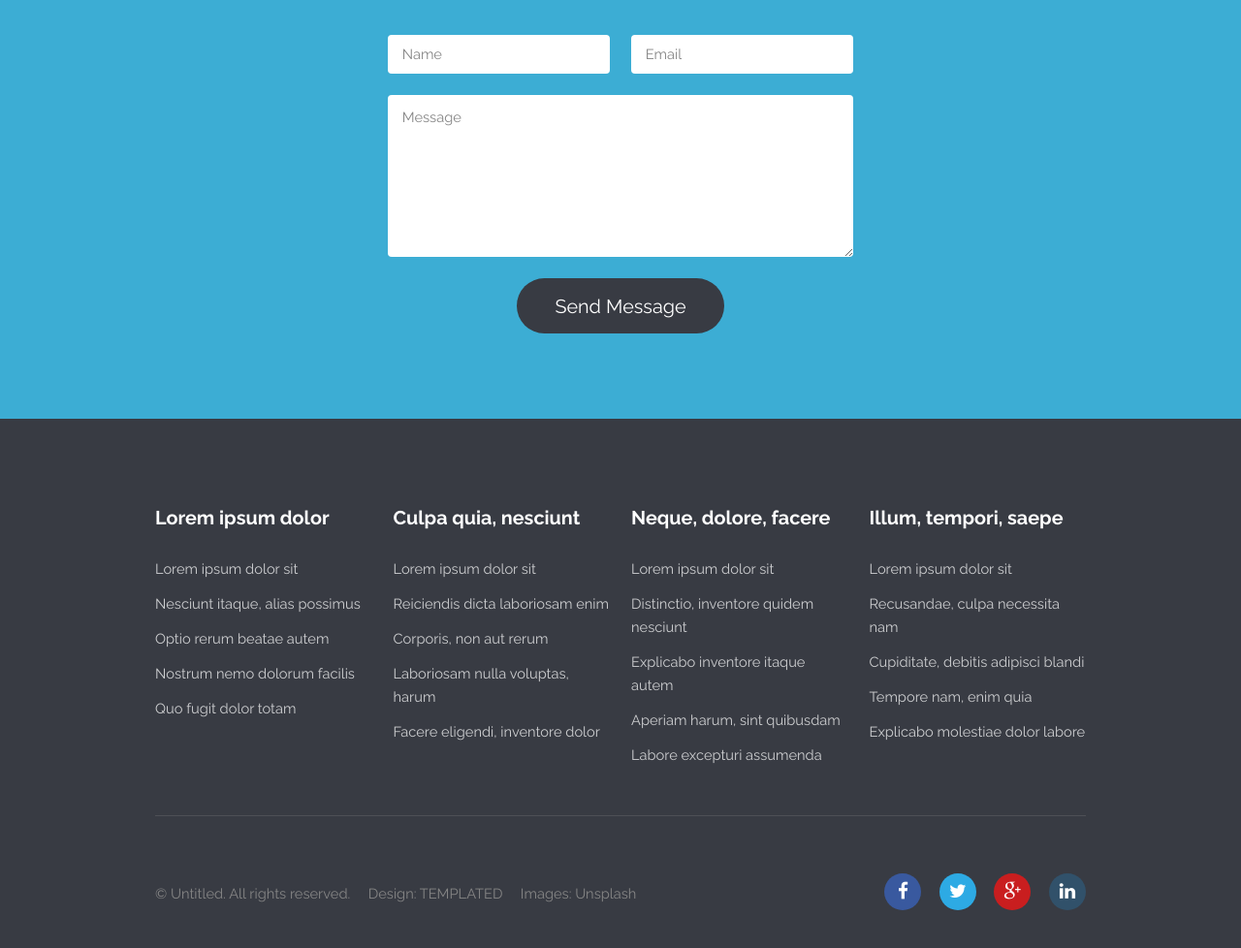
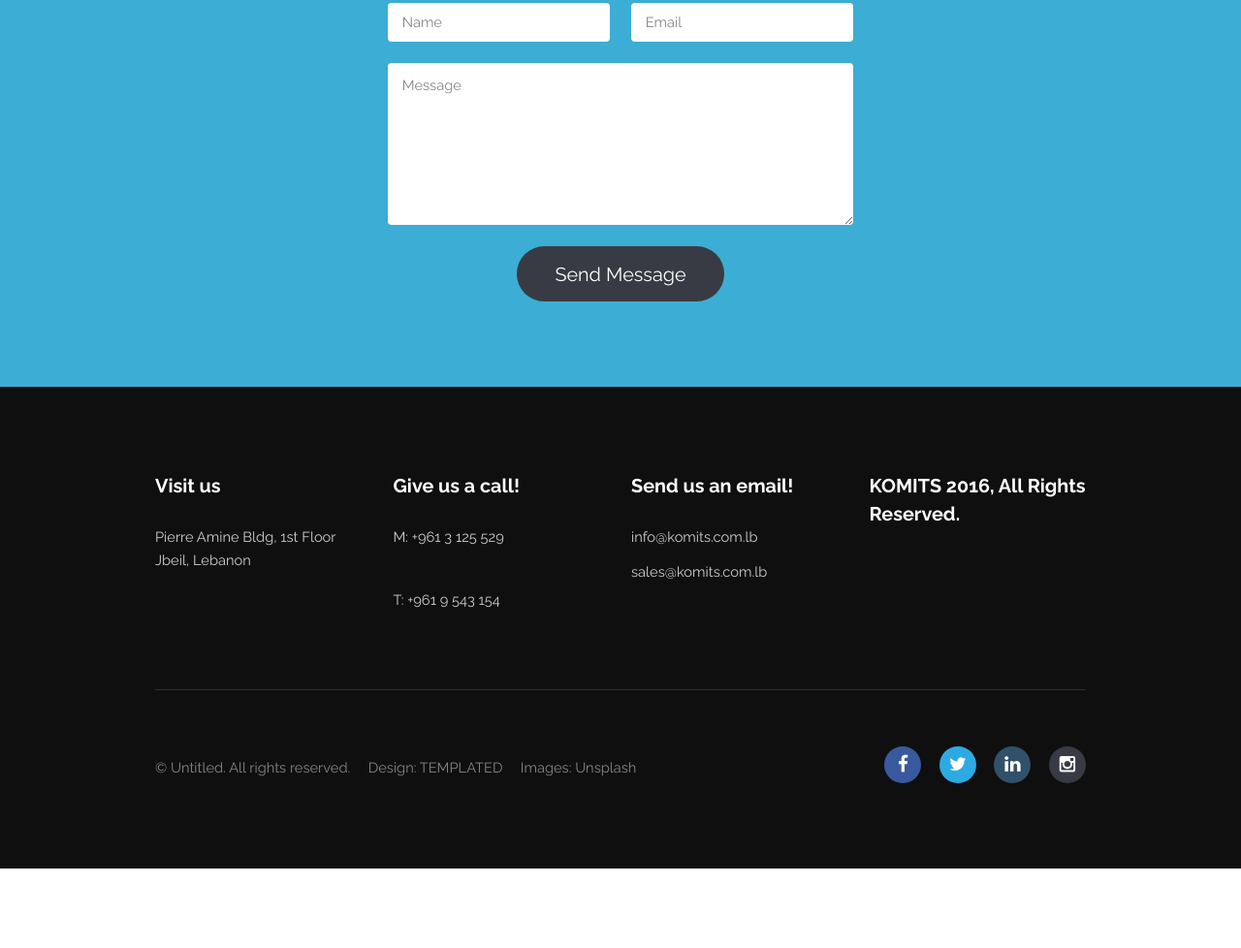
Before and after one commit to connormakh/Komits-dev, a plain HTML site: page index.html in a window 1280 px wide. Shown: the part 2306-3284 px from the top of the page at 97% size. After the commit the page ends 3202 px from the top, so only its background shows below. Drawn offline with Linux system fonts and the light colour scheme.

Commit message:
chore(*): add details

```diff
--- a/css/style.css
+++ b/css/style.css
@@ -1135,7 +1135,7 @@
 /* Footer */
 
 	#footer {
-		background: #383b43;
+		background: #0f0f0f;
 		padding: 6em 0em 4em;
 	}
 
--- a/index.html
+++ b/index.html
@@ -41,7 +41,7 @@
 				<p>We strive to provide customers with personalized products and tailored solutions.</p>
 				<ul class="actions">
 					<li>
-						<a href="#" class="button big">Learn more about us</a>
+						<a href="#two" class="button big">Learn more about us</a>
 					</li>
 				</ul>
 			</section>
@@ -84,7 +84,6 @@
 				<div class="container">
 					<header class="major">
 						<h2>Our Mission</h2>
-						<p>Lorem ipsum dolor sit amet, consectetur adipisicing elit. Distinctio, autem.</p>
 					</header>
 					<footer>
 						<p>KOMITS is a dynamic and innovative organization that has the customer as its primary focus. We specialize in design, import and distribution of quality business incentives, promotional products, and solutions. We work with our customers to better understand their desired outcome. We collaborate closely with manufacturers to resolve design and production issues, ensuring that the desired customized promotional products and solutions will arrive on time within the budget and according to quality specifications.
@@ -94,7 +93,7 @@
 							relationships based on mutual respect transparent communication, and benefit; by building a long lasting relationship with our stakeholders (customers and suppliers and by being open- compliance and ethics of minded discerning and service-oriented in our day to day operations</p>
 						<ul class="actions">
 							<li>
-								<a href="#" class="button big">Lorem ipsum dolor sit</a>
+								<a href="#three" class="button big">Contact us</a>
 							</li>
 						</ul>
 					</footer>
@@ -137,43 +136,33 @@
 					<section class="links">
 						<div class="row">
 							<section class="3u 6u(medium) 12u$(small)">
-								<h3>Lorem ipsum dolor</h3>
+								<h3>Visit us</h3>
 								<ul class="unstyled">
-									<li><a href="#">Lorem ipsum dolor sit</a></li>
-									<li><a href="#">Nesciunt itaque, alias possimus</a></li>
-									<li><a href="#">Optio rerum beatae autem</a></li>
-									<li><a href="#">Nostrum nemo dolorum facilis</a></li>
-									<li><a href="#">Quo fugit dolor totam</a></li>
+									<li><p>Pierre Amine Bldg, 1st Floor Jbeil, Lebanon</p></li>
+									<!--<li><a href="#">Nesciunt itaque, alias possimus</a></li>-->
+									<!--<li><a href="#">Optio rerum beatae autem</a></li>-->
+									<!--<li><a href="#">Nostrum nemo dolorum facilis</a></li>-->
+									<!--<li><a href="#">Quo fugit dolor totam</a></li>-->
 								</ul>
 							</section>
 							<section class="3u 6u$(medium) 12u$(small)">
-								<h3>Culpa quia, nesciunt</h3>
+								<h3>Give us a call!</h3>
 								<ul class="unstyled">
-									<li><a href="#">Lorem ipsum dolor sit</a></li>
-									<li><a href="#">Reiciendis dicta laboriosam enim</a></li>
-									<li><a href="#">Corporis, non aut rerum</a></li>
-									<li><a href="#">Laboriosam nulla voluptas, harum</a></li>
-									<li><a href="#">Facere eligendi, inventore dolor</a></li>
+									<li><p>M: +961 3 125 529</p></li>
+									<li><p>T: +961 9 543 154</p></li>
 								</ul>
 							</section>
 							<section class="3u 6u(medium) 12u$(small)">
-								<h3>Neque, dolore, facere</h3>
+								<h3>Send us an email!</h3>
 								<ul class="unstyled">
-									<li><a href="#">Lorem ipsum dolor sit</a></li>
-									<li><a href="#">Distinctio, inventore quidem nesciunt</a></li>
-									<li><a href="#">Explicabo inventore itaque autem</a></li>
-									<li><a href="#">Aperiam harum, sint quibusdam</a></li>
-									<li><a href="#">Labore excepturi assumenda</a></li>
+									<li><a href="mailto:info@komits.com.lb">info@komits.com.lb</a></li>
+									<li><a href="mailto:sales@komits.com.lb">sales@komits.com.lb</a></li>
 								</ul>
 							</section>
 							<section class="3u$ 6u$(medium) 12u$(small)">
-								<h3>Illum, tempori, saepe</h3>
+								<h3>KOMITS 2016, All Rights Reserved.</h3>
 								<ul class="unstyled">
-									<li><a href="#">Lorem ipsum dolor sit</a></li>
-									<li><a href="#">Recusandae, culpa necessita nam</a></li>
-									<li><a href="#">Cupiditate, debitis adipisci blandi</a></li>
-									<li><a href="#">Tempore nam, enim quia</a></li>
-									<li><a href="#">Explicabo molestiae dolor labore</a></li>
+
 								</ul>
 							</section>
 						</div>
@@ -189,16 +178,16 @@
 						<div class="4u$ 12u$(medium)">
 							<ul class="icons">
 								<li>
-									<a class="icon rounded fa-facebook"><span class="label">Facebook</span></a>
+									<a href="https://www.facebook.com/Komits.com.lb?fref=ts" class="icon rounded fa-facebook"><span class="label">Facebook</span></a>
 								</li>
 								<li>
-									<a class="icon rounded fa-twitter"><span class="label">Twitter</span></a>
+									<a href="https://twitter.com/komitssarl" class="icon rounded fa-twitter"><span class="label">Twitter</span></a>
 								</li>
 								<li>
-									<a class="icon rounded fa-google-plus"><span class="label">Google+</span></a>
+									<a href="https://www.linkedin.com/company/5172011?trk=prof-0-ovw-curr_pos" class="icon rounded fa-linkedin"><span class="label">LinkedIn</span></a>
 								</li>
 								<li>
-									<a class="icon rounded fa-linkedin"><span class="label">LinkedIn</span></a>
+									<a href="http://www.instagram.com/komitssarl" class="icon rounded fa-instagram"><span class="label">Instagram</span></a>
 								</li>
 							</ul>
 						</div>
```
